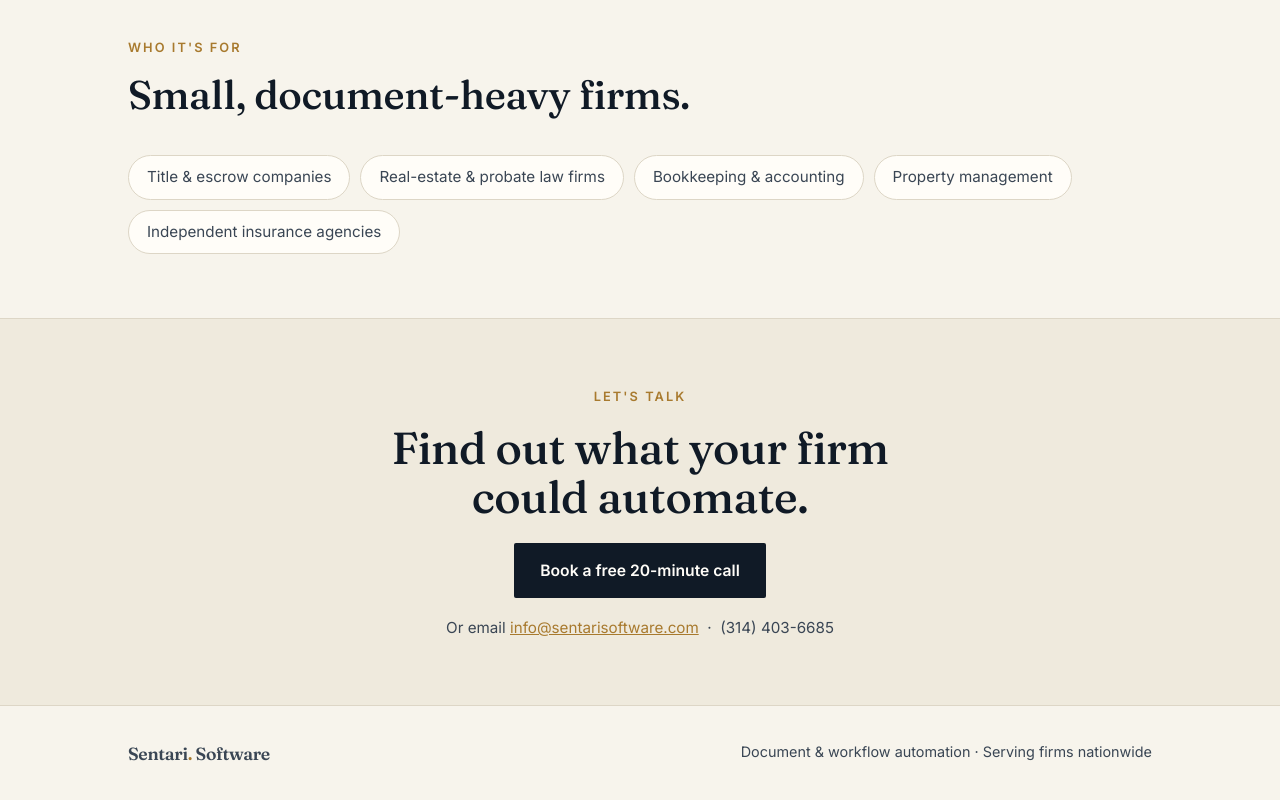
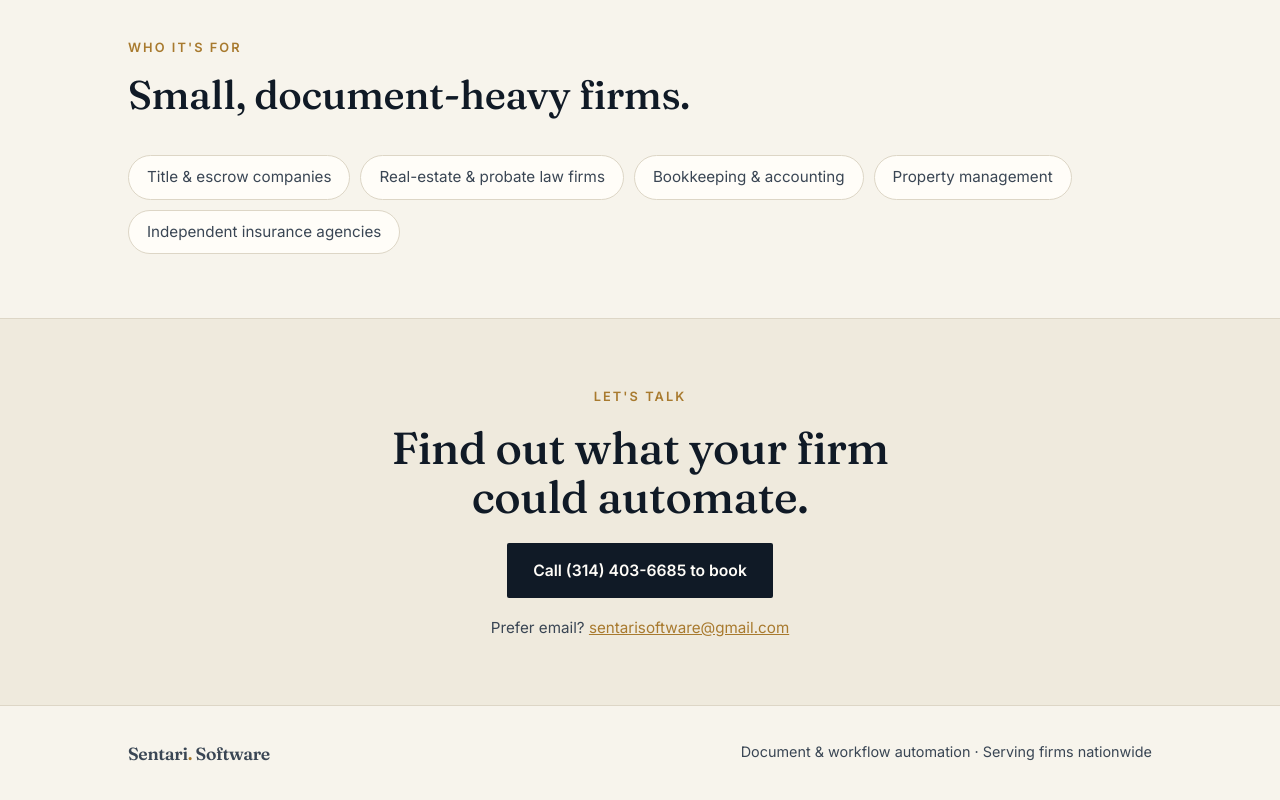
Before and after one commit to sentarisoftware/sentarisoftware.github.io, a plain HTML site: page index.html in a window 1280 px wide. Shown: the part 3443-4243 px from the top of the page. Drawn offline with Linux system fonts and the light colour scheme.

Commit message:
fix: working contact CTA (click-to-call + real email) instead of dead mailto

```diff
--- a/index.html
+++ b/index.html
@@ -225,8 +225,8 @@
 <section class="final" id="contact"><div class="wrap">
   <span class="kicker">Let's talk</span>
   <h2>Find out what your firm could automate.</h2>
-  <a class="btn" href="mailto:info@sentarisoftware.com?subject=Book%20a%20free%2020-minute%20call">Book a free 20-minute call</a>
-  <p class="contact">Or email <a href="mailto:info@sentarisoftware.com" style="color:var(--gold)">info@sentarisoftware.com</a> &nbsp;·&nbsp; (314) 403-6685</p>
+  <a class="btn" href="tel:+13144036685">Call (314) 403-6685 to book</a>
+  <p class="contact">Prefer email? <a href="mailto:sentarisoftware@gmail.com" style="color:var(--gold)">sentarisoftware@gmail.com</a></p>
 </div></section>
 
 <footer><div class="wrap" style="display:flex;justify-content:space-between;flex-wrap:wrap;gap:10px;width:100%">
```
